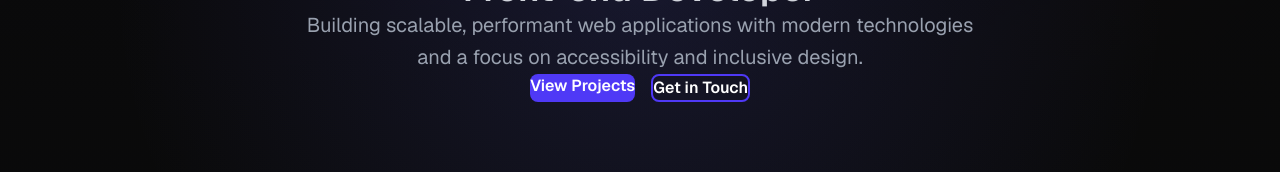
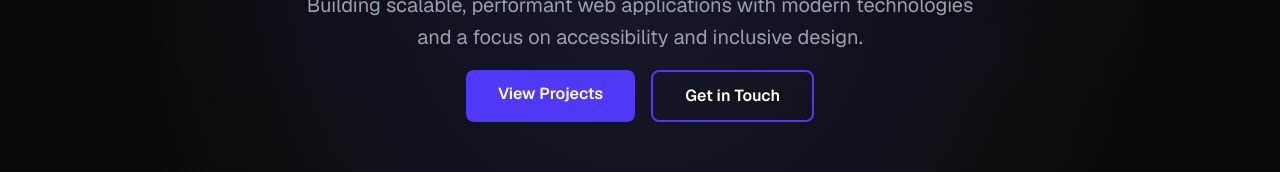
Before and after one commit to danditeoa/dandi.codes, a Next.js app: page / in a window 1280 px wide. Shown: the part 425-597 px from the top of the page. Built offline with nearby package versions, Linux system fonts and the light colour scheme.

Commit message:
hero session

```diff
--- a/components/Hero/Hero.tsx
+++ b/components/Hero/Hero.tsx
@@ -42,16 +42,18 @@ export default function Hero() {
           <p className="text-lg sm:text-xl text-gray-400 mb-10 leading-relaxed max-w-2xl mx-auto">
             Building scalable, performant web applications with modern technologies and a focus on accessibility and inclusive design.
           </p>
-          <div className="flex gap-4 justify-center flex-wrap">
+          <div className="flex gap-4 justify-center flex-wrap" style={{ marginTop: '16px' }}>
             <a
               href="#projects"
               className="px-8 py-4 bg-indigo-600 text-white rounded-lg font-semibold hover:bg-indigo-500 transition-all hover:-translate-y-0.5 hover:shadow-lg hover:shadow-indigo-500/30"
+              style={{ padding: '12px 32px' }}
             >
               View Projects
             </a>
             <a
               href="#contact"
               className="px-8 py-4 border-2 border-indigo-600 text-indigo-400 rounded-lg font-semibold hover:bg-indigo-600 hover:text-white transition-all hover:-translate-y-0.5"
+              style={{ padding: '12px 32px' }}
             >
               Get in Touch
             </a>
```
